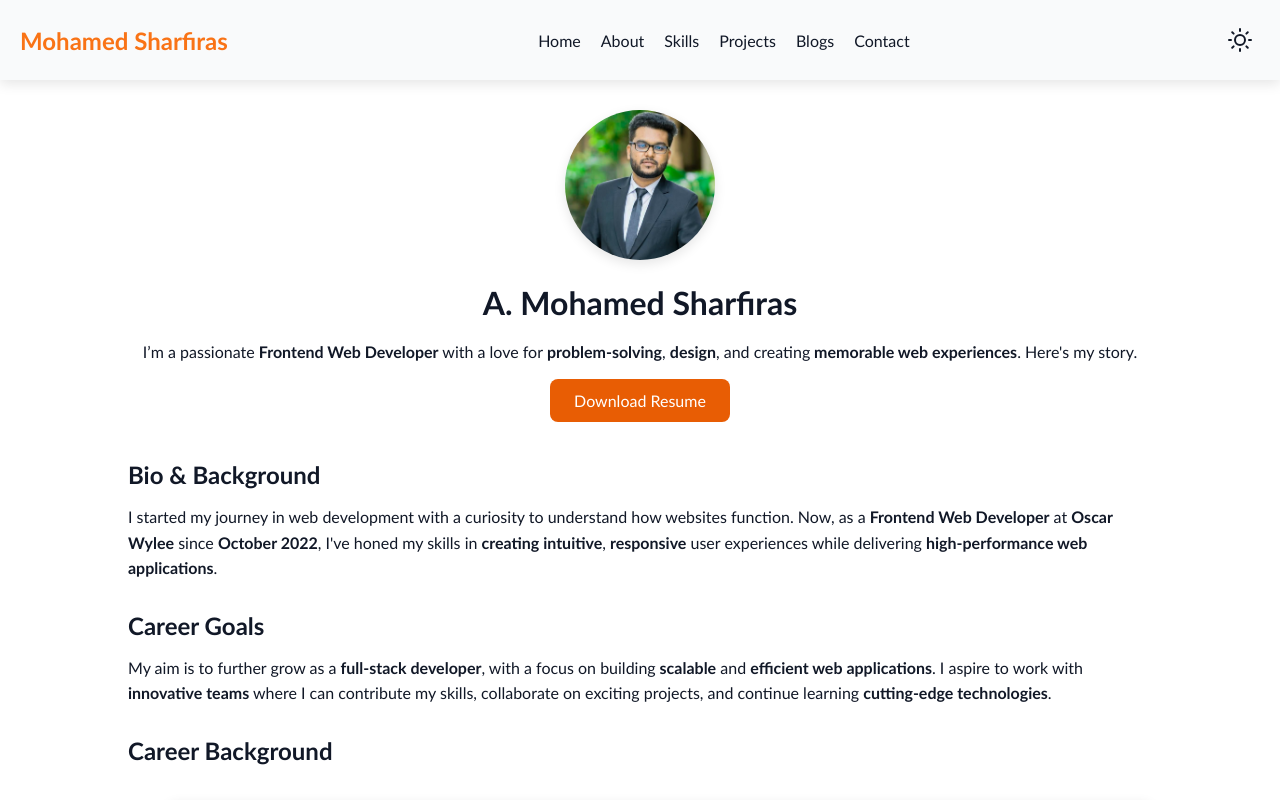
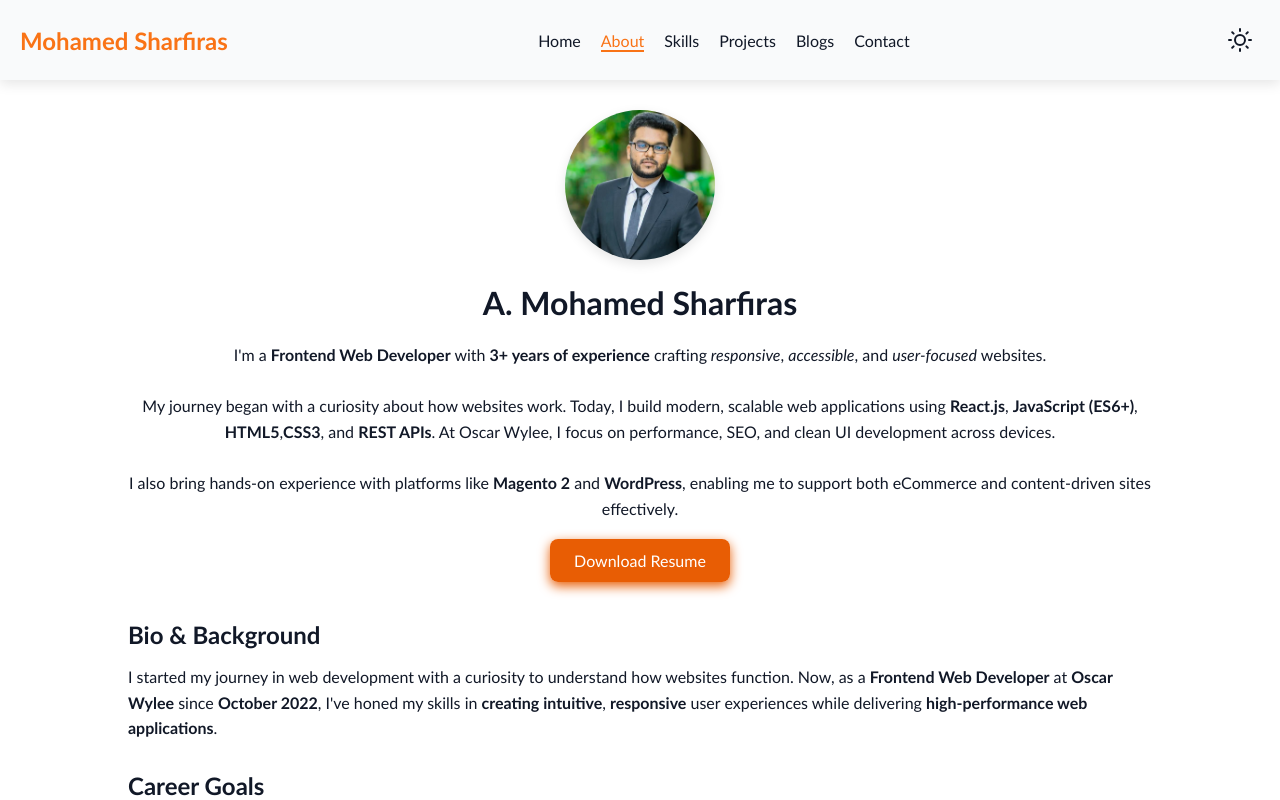
Before and after one commit to sharfrasaqsan/react-my-portfolio, a React (Create React App) app: page /about in a window 1280 px wide. Shown: the top 800 px of the page. Built offline with nearby package versions, Linux system fonts and the light colour scheme.

Commit message:
v2 upgrades

```diff
--- a/src/App.css
+++ b/src/App.css
@@ -122,6 +122,8 @@ button {
   color: var(--button-text-color);
   border-radius: var(--border-radius);
   transition: background-color var(--transition-duration) var(--transition-ease);
+  cursor: pointer;
+  border: none;
 }
 
 button:hover {
--- a/src/App.js
+++ b/src/App.js
@@ -13,6 +13,7 @@ import SkillsPage from "./pages/SkillsPage";
 import ProjectPage from "./pages/ProjectPage";
 import ContactPage from "./pages/ContactPage";
 import BlogsPage from "./pages/BlogsPage";
+import ScrollToTop from "./utils/ScrollToTop";
 
 function App() {
   const [posts] = useState([
@@ -170,6 +171,7 @@ function App() {
   return (
     <div className="App">
       <BlogProvider value={posts}>
+        <ScrollToTop />
         <Header />
         <Routes>
           <Route path="/" element={<HomePage />} />
--- a/src/components/About.js
+++ b/src/components/About.js
@@ -12,14 +12,30 @@ const About = () => {
           alt="A. Mohamed Sharfiras"
           className="about-photo"
         />
+
         <h2>A. Mohamed Sharfiras</h2>
-        <p className="about-intro">
-          I’m a passionate <strong>Frontend Web Developer</strong> with a love
-          for
-          <strong> problem-solving</strong>, <strong>design</strong>, and
-          creating
-          <strong> memorable web experiences</strong>. Here's my story.
+        <p
+          className="about-intro"
+          style={{ maxWidth: "1024px", lineHeight: "1.6" }}
+        >
+          I'm a <strong>Frontend Web Developer</strong> with{" "}
+          <strong>3+ years of experience</strong> crafting
+          <em> responsive</em>, <em>accessible</em>, and <em>user-focused</em>{" "}
+          websites.
+          <br />
+          <br />
+          My journey began with a curiosity about how websites work. Today, I
+          build modern, scalable web applications using{" "}
+          <strong>React.js</strong>, <strong>JavaScript (ES6+)</strong>,{" "}
+          <strong>HTML5</strong>,<strong>CSS3</strong>, and{" "}
+          <strong>REST APIs</strong>. At Oscar Wylee, I focus on performance,
+          SEO, and clean UI development across devices.
+          <br />
+          <br />I also bring hands-on experience with platforms like{" "}
+          <strong>Magento 2</strong> and <strong>WordPress</strong>, enabling me
+          to support both eCommerce and content-driven sites effectively.
         </p>
+
         <a href={resume} download className="resume-button">
           Download Resume
         </a>
@@ -35,15 +51,13 @@ const About = () => {
           experiences while delivering <b>high-performance web applications</b>.
         </p>
 
-        <h3>Career Goals</h3>
+        <h3 id="career-goals">Career Goals</h3>
         <p>
-          My aim is to further grow as a <strong>full-stack developer</strong>,
-          with a focus on building
-          <strong> scalable</strong> and{" "}
-          <strong>efficient web applications</strong>. I aspire to work with{" "}
-          <b>innovative teams</b> where I can contribute my skills, collaborate
-          on exciting projects, and continue learning{" "}
-          <b>cutting-edge technologies</b>.
+          I'm currently expanding into <strong>full-stack development</strong>{" "}
+          with technologies like <strong>Node.js</strong>,{" "}
+          <strong>Express</strong>, and <strong>Next.js</strong>. My goal is to
+          join <em>innovative teams</em> where I can contribute meaningfully,
+          solve real-world problems, and grow with emerging tech.
         </p>
 
         <h3>Career Background</h3>
--- a/src/components/Header.js
+++ b/src/components/Header.js
@@ -1,6 +1,6 @@
 import React, { useState, useEffect } from "react";
 import "./styles/Header.css";
-import { Link } from "react-router-dom";
+import { Link, NavLink } from "react-router-dom";
 import { FiSun, FiMoon, FiMenu, FiX } from "react-icons/fi";
 
 const Header = () => {
@@ -32,34 +32,58 @@ const Header = () => {
       <div className={`header-nav ${menuOpen ? "active" : ""}`}>
         <ul className="nav-links">
           <li>
-            <Link to="/" onClick={() => setMenuOpen(false)}>
+            <NavLink
+              to="/"
+              onClick={() => setMenuOpen(false)}
+              className={({ isActive }) => (isActive ? "active-link" : "")}
+            >
               Home
-            </Link>
+            </NavLink>
           </li>
           <li>
-            <Link to="/about" onClick={() => setMenuOpen(false)}>
+            <NavLink
+              to="/about"
+              onClick={() => setMenuOpen(false)}
+              className={({ isActive }) => (isActive ? "active-link" : "")}
+            >
               About
-            </Link>
+            </NavLink>
           </li>
           <li>
-            <Link to="/skills" onClick={() => setMenuOpen(false)}>
+            <NavLink
+              to="/skills"
+              onClick={() => setMenuOpen(false)}
+              className={({ isActive }) => (isActive ? "active-link" : "")}
+            >
               Skills
-            </Link>
+            </NavLink>
           </li>
           <li>
-            <Link to="/projects" onClick={() => setMenuOpen(false)}>
+            <NavLink
+              to="/projects"
+              onClick={() => setMenuOpen(false)}
+              className={({ isActive }) => (isActive ? "active-link" : "")}
+            >
               Projects
-            </Link>
+            </NavLink>
           </li>
           <li>
-            <Link to="/blogs" onClick={() => setMenuOpen(false)}>
+            <NavLink
+              to="/blogs"
+              onClick={() => setMenuOpen(false)}
+              className={({ isActive }) => (isActive ? "active-link" : "")}
+            >
               Blogs
-            </Link>
+            </NavLink>
           </li>
           <li>
-            <Link to="/contact" onClick={() => setMenuOpen(false)}>
+            <NavLink
+              to="/contact"
+              onClick={() => setMenuOpen(false)}
+              className={({ isActive }) => (isActive ? "active-link" : "")}
+            >
               Contact
-            </Link>
+            </NavLink>
           </li>
         </ul>
       </div>
--- a/src/components/Skills.js
+++ b/src/components/Skills.js
@@ -109,10 +109,10 @@ const Skills = () => {
             </div>
           </div>
           <div className="skill">
-            <span>VSCode</span>
+            <span>Firebase</span>
             <div className="progress-bar">
               <div className="progress" style={{ width: "85%" }}>
-                85%
+                75%
               </div>
             </div>
           </div>
@@ -178,8 +178,8 @@ const Skills = () => {
         <ul>
           <li>Introduction to Front-End Development - Coursera - 2023</li>
           <li>
-            Web Design for Beginners - Faculty of
-            Information Technology, University of Moratuwa - 2022
+            Web Design for Beginners - Faculty of Information Technology,
+            University of Moratuwa - 2022
           </li>
         </ul>
       </div>
--- a/src/components/styles/About.css
+++ b/src/components/styles/About.css
@@ -37,11 +37,13 @@
   text-decoration: none;
   border-radius: var(--border-radius);
   transition: background-color var(--transition-duration) var(--transition-ease);
+  box-shadow: 0 4px 12px var(--button-background);
 }
 
 .resume-button:hover {
   background-color: var(--button-hover-background);
   color: var(--button-hover-text-color);
+  box-shadow: 0 6px 20px var(--button-hover-background);
 }
 
 .about-content {
--- a/src/components/styles/Header.css
+++ b/src/components/styles/Header.css
@@ -37,6 +37,11 @@
 
 .header-nav ul li a:hover {
   color: var(--highlight-color);
+}
+
+.active-link {
+  color: var(--highlight-color) !important;
+  border-bottom: 2px solid var(--highlight-color);
 }
 
 .theme-toggle {
--- a/src/components/styles/Hero.css
+++ b/src/components/styles/Hero.css
@@ -62,11 +62,13 @@
   border-radius: var(--border-radius);
   transition: background-color var(--transition-duration) var(--transition-ease),
     color var(--transition-duration) var(--transition-ease);
+  box-shadow: 0 4px 12px var(--button-background);
 }
 
 .hero-button:hover {
   background-color: var(--button-hover-background);
   color: var(--button-hover-text-color);
+  box-shadow: 0 6px 20px var(--button-hover-background);
 }
 
 .hero-button-secondary {
--- /dev/null
+++ b/src/utils/ScrollToTop.js
@@ -0,0 +1,14 @@
+import { useEffect } from "react";
+import { useLocation } from "react-router-dom";
+
+const ScrollToTop = () => {
+  const { pathname } = useLocation();
+
+  useEffect(() => {
+    window.scrollTo({ top: 0, left: 0, behavior: "smooth" });
+  }, [pathname]);
+
+  return null;
+};
+
+export default ScrollToTop;
```
Also changed, not shown: src/context/DataContext.js (added, +11 -0 lines).
